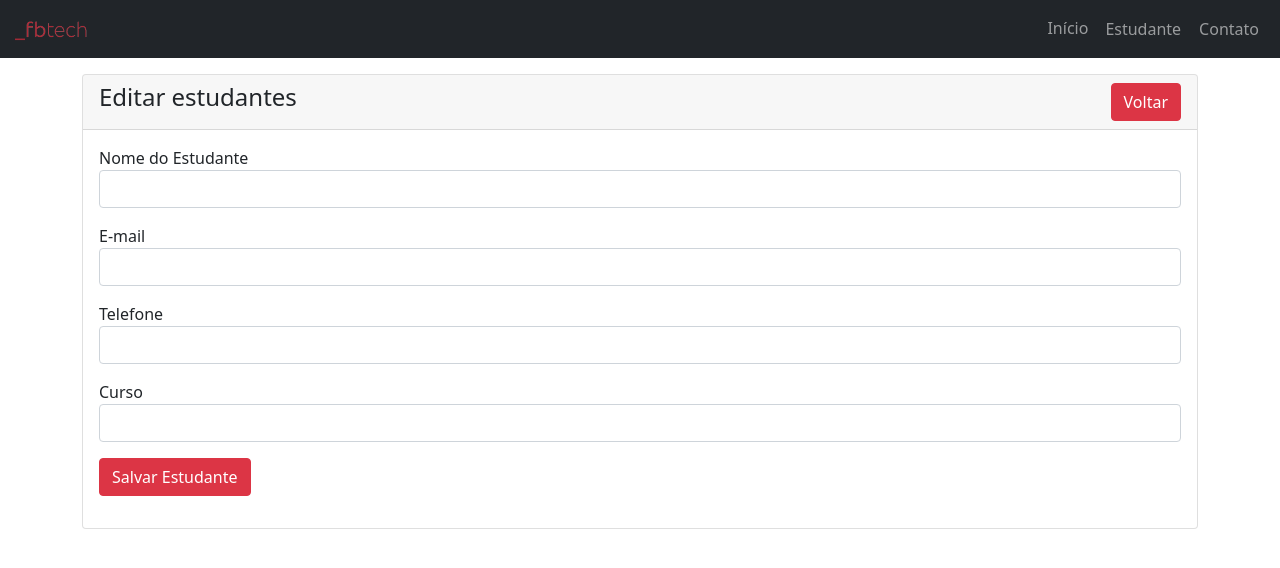
After one commit to Davi-GCL/CRUD-PHP, a PHP site: page /edita.php in a window 1280 px wide. The commit adds this page. Shown: the top 568 px of the page. Run offline with PHP 8.4, Linux system fonts and the light colour scheme; data that the repository does not hold is empty.

Commit message:
update 24/03

```diff
--- /dev/null
+++ b/edita.php
@@ -0,0 +1,62 @@
+<?php
+$pagTitle = "Editar Estudante";
+require("dbcon.php");
+include("comps/cabecalho.php");
+
+?>
+
+
+  <!--/Navbar -->
+
+    <div class="container mt-3">
+        <div class="raw">
+            <div class="col-mb-12">
+                <div class="card">
+                    <div class="card-header">
+                        <h4>Editar estudantes
+                            <a href="index.php" class="btn btn-danger float-end">Voltar</a>
+                        </h4>
+                    </div>
+                    <div class="card-body">
+                    <?php
+                        if(isset($_GET["ID"])){
+                            $estudante_id = mysqli_real_escape_string($conn,$_GET["ID"]);
+                        }
+
+                    ?>
+
+                      <form action="codigo.php" method="POST">
+                      <div class="mb-3">
+                        <label for="">Nome do Estudante</label>
+                        <input type="text" class="form-control" name="nome">
+                      </div>
+                      <div class="mb-3">
+                        <label for="">E-mail</label>
+                        <input type="text" class="form-control" name="email">
+                      </div>
+                      <div class="mb-3">
+                        <label for="">Telefone</label>
+                        <input type="text" class="form-control" name="telefone">
+                      </div>
+                      <div class="mb-3">
+                      <div class="mb-3">
+                        <label for="">Curso</label>
+                        <input type="text" class="form-control" name="curso">
+                      </div>
+                      <div class="mb-3">
+                        <button class="btn btn-danger" name="add_est">Salvar Estudante</button>
+                      </div>
+                      </form>
+
+                    </div>
+                </div>
+            </div>
+        </div>
+    </div>
+
+
+    <!-- Option 1: Bootstrap Bundle with Popper -->
+    <script src="https://cdn.jsdelivr.net/npm/bootstrap@5.0.2/dist/js/bootstrap.bundle.min.js" integrity="sha384-MrcW6ZMFYlzcLA8Nl+NtUVF0sA7MsXsP1UyJoMp4YLEuNSfAP+JcXn/tWtIaxVXM" crossorigin="anonymous"></script>
+
+  </body>
+</html>
--- a/index.php
+++ b/index.php
@@ -49,7 +49,7 @@ include("comps/cabecalho.php");
                             <td><?= $estudante['curso']?></td>
                             <td>
                               <a href="visualiza.php" class="btn btn-info btn-sm">Visualizar</a>
-                              <a href="edita.php" class="btn btn-success btn-sm">Editar</a>
+                              <a href="edita.php?id=<?=$estudante["ID"]?>" class="btn btn-success btn-sm">Editar</a>
                               <a href="exclui.php" class="btn btn-danger btn-sm">Excluir</a>
                             </td>
 
```
